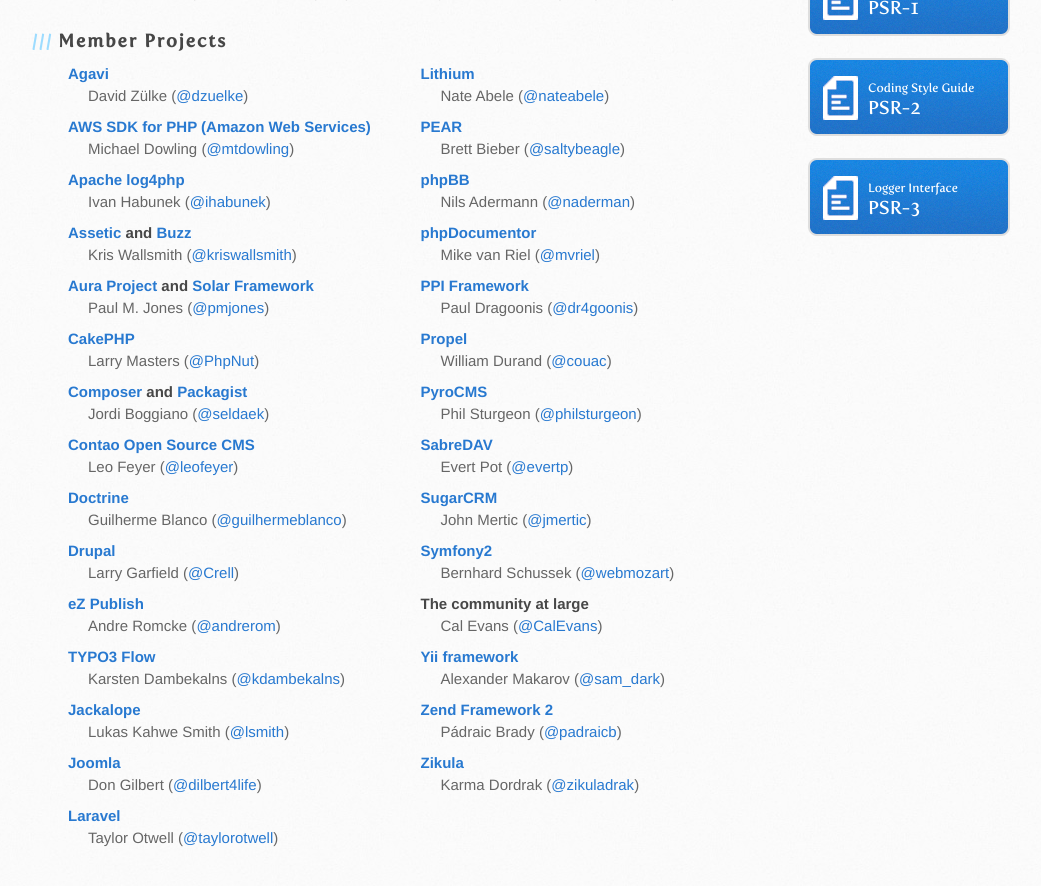
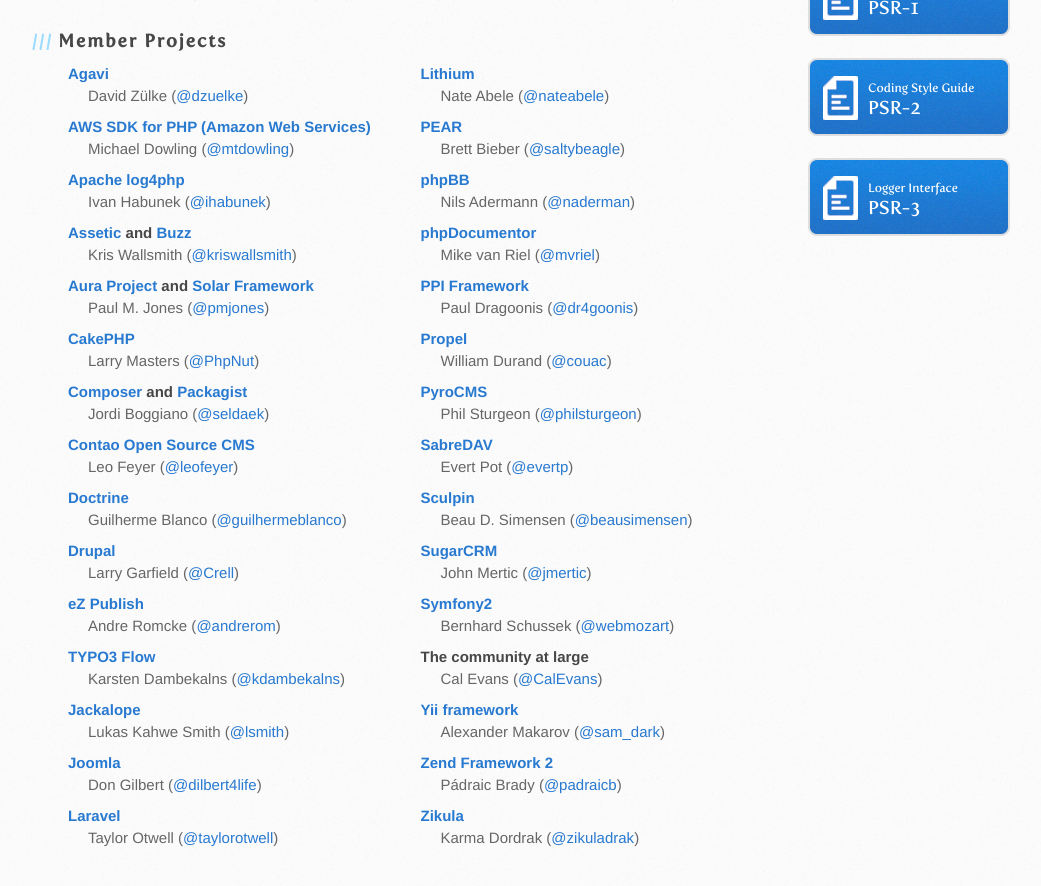
Before and after one commit to php-fig/www.php-fig.org, a Jekyll site: the page built from index.md, in a window 1280 px wide and 900 px high, scrolled down 774 px. Shown: the top 886 px of the window, without its empty margins (102-1143 px from the left). Built offline with Jekyll 4.4.1, drawn with Linux system fonts in a browser that asks for light colours; Markdown is read by kramdown in place of the engine named in the settings.

Commit message:
Adding Sculpin to members list

```diff
--- a/index.md
+++ b/index.md
@@ -162,6 +162,13 @@ Do not combine separate membership requests in a single thread; one request per
         Evert Pot (<a href="http://twitter.com/evertp/">@evertp</a>)
     </li>
 
+
+    <li>
+        <h4><a target="_blank" href="https://sculpin.io/">Sculpin</a></h4>
+        Beau D. Simensen (<a href="http://twitter.com/beausimensen/">@beausimensen</a>)
+    </li>
+
+
     <li>
         <h4><a target="_blank" href="http://developers.sugarcrm.com/wordpress">SugarCRM</a></h4>
         John Mertic (<a href="http://twitter.com/jmertic/">@jmertic</a>)
```
